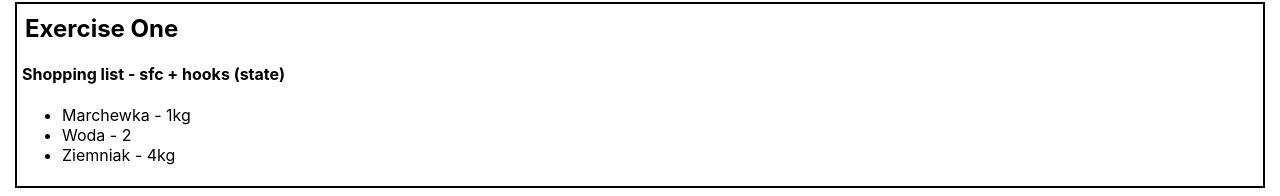
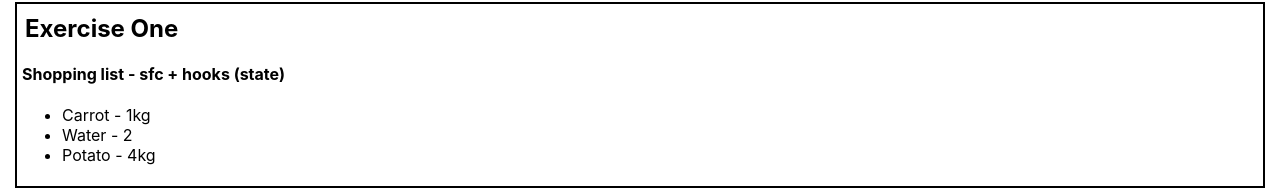
Before and after one commit to ArekeL/cra_ex_8_function_components_and_hooks, a React (Create React App) app: page / in a window 1280 px wide. Shown: the part 116-312 px from the top of the page. Built offline with nearby package versions, Linux system fonts and the light colour scheme.

Commit message:
Items fix

```diff
--- a/src/components/ExOne.js
+++ b/src/components/ExOne.js
@@ -3,9 +3,9 @@ import "./App.css";
 
 const ExOne = (props) => {
 	const [items] = React.useState({
-		item1: "Marchewka",
-		item2: "Woda",
-		item3: "Ziemniak",
+		item1: "Carrot",
+		item2: "Water",
+		item3: "Potato",
 	});
 
 	const ItemList = ({ name, example }) => (
```
